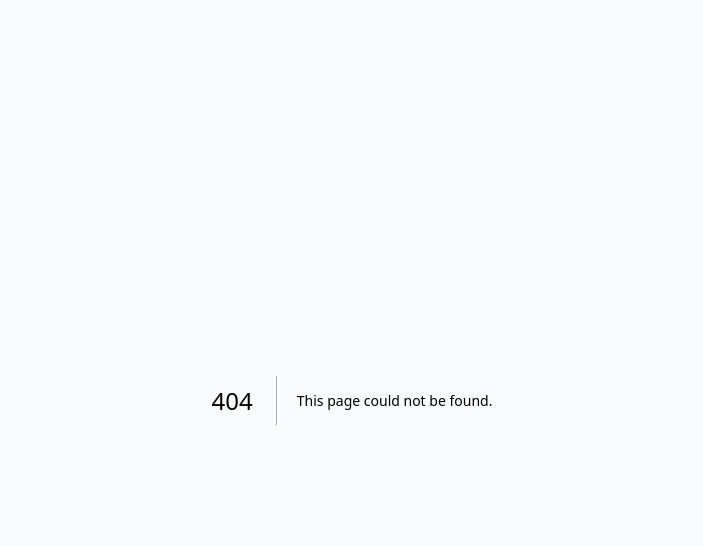
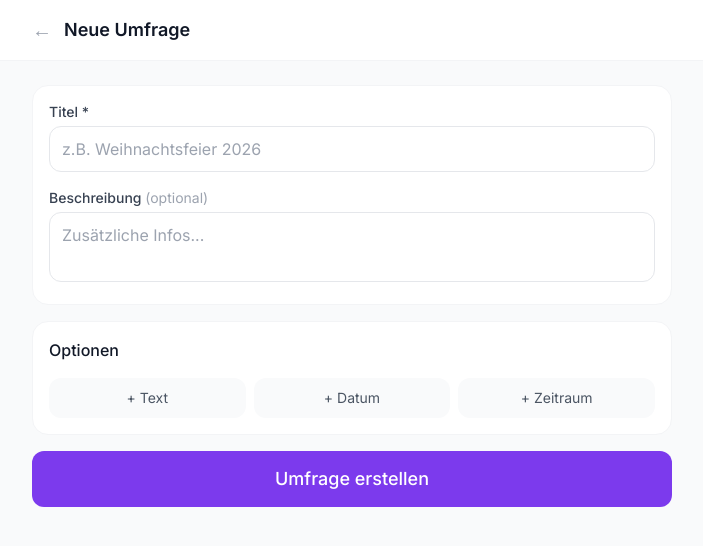
Before and after one commit to dominikbogner/agree, a Next.js app: page /polls/new in a window 1280 px wide. Before the commit this address had no page. Shown: the top 546 px of the page, without its empty margins (288-991 px from the left). Built offline with nearby package versions, Linux system fonts and the light colour scheme.

Commit message:
Create page.tsx

```diff
--- /dev/null
+++ b/src/app/polls/new/page.tsx
@@ -0,0 +1,146 @@
+"use client"
+import { useState } from "react"
+import { useRouter } from "next/navigation"
+
+type OptionType = "TEXT" | "DATE" | "DATE_RANGE"
+interface OptionInput { id: string; type: OptionType; label: string; dateFrom: string; dateTo: string }
+
+function formatLabel(opt: OptionInput): string {
+  if (opt.type === "TEXT") return opt.label
+  if (opt.type === "DATE" && opt.dateFrom)
+    return new Date(opt.dateFrom).toLocaleDateString("de-DE", { weekday: "short", day: "2-digit", month: "2-digit", year: "numeric" })
+  if (opt.type === "DATE_RANGE" && opt.dateFrom && opt.dateTo) {
+    const from = new Date(opt.dateFrom).toLocaleDateString("de-DE", { day: "2-digit", month: "2-digit", year: "numeric" })
+    const to = new Date(opt.dateTo).toLocaleDateString("de-DE", { day: "2-digit", month: "2-digit", year: "numeric" })
+    return `${from} – ${to}`
+  }
+  return ""
+}
+
+export default function NewPoll() {
+  const router = useRouter()
+  const [title, setTitle] = useState("")
+  const [description, setDescription] = useState("")
+  const [options, setOptions] = useState<OptionInput[]>([])
+  const [loading, setLoading] = useState(false)
+  const [error, setError] = useState("")
+
+  const addOption = (type: OptionType) =>
+    setOptions(o => [...o, { id: Math.random().toString(36).slice(2), type, label: "", dateFrom: "", dateTo: "" }])
+
+  const update = (id: string, u: Partial<OptionInput>) =>
+    setOptions(o => o.map(x => x.id === id ? { ...x, ...u } : x))
+
+  const remove = (id: string) => setOptions(o => o.filter(x => x.id !== id))
+
+  const handleSubmit = async () => {
+    if (!title.trim()) { setError("Bitte Titel eingeben"); return }
+    if (options.length < 2) { setError("Mindestens 2 Optionen nötig"); return }
+    setLoading(true); setError("")
+    try {
+      const res = await fetch("/api/polls", {
+        method: "POST",
+        headers: { "Content-Type": "application/json" },
+        body: JSON.stringify({
+          title: title.trim(),
+          description: description.trim() || null,
+          options: options.map((o, i) => ({
+            type: o.type,
+            label: o.type === "TEXT" ? o.label : formatLabel(o),
+            dateFrom: o.dateFrom || null,
+            dateTo: o.dateTo || null,
+            position: i,
+          })),
+        }),
+      })
+      if (!res.ok) throw new Error("Fehler beim Erstellen")
+      const poll = await res.json()
+      router.push(`/polls/${poll.id}`)
+    } catch (e: any) {
+      setError(e.message)
+      setLoading(false)
+    }
+  }
+
+  return (
+    <div className="min-h-screen bg-gray-50">
+      <header className="bg-white border-b border-gray-100 sticky top-0 z-10">
+        <div className="max-w-2xl mx-auto px-4 py-4 flex items-center gap-3">
+          <button onClick={() => router.back()} className="text-gray-400 hover:text-gray-600 text-xl">←</button>
+          <h1 className="text-lg font-semibold text-gray-900">Neue Umfrage</h1>
+        </div>
+      </header>
+
+      <main className="max-w-2xl mx-auto px-4 py-6 space-y-4">
+        <div className="bg-white rounded-2xl border border-gray-100 p-4 space-y-4">
+          <div>
+            <label className="block text-sm font-medium text-gray-700 mb-1">Titel *</label>
+            <input value={title} onChange={e => setTitle(e.target.value)} placeholder="z.B. Weihnachtsfeier 2026"
+              className="w-full border border-gray-200 rounded-xl px-3 py-2.5 text-gray-900 placeholder-gray-400 focus:outline-none focus:ring-2 focus:ring-violet-500 focus:border-transparent" />
+          </div>
+          <div>
+            <label className="block text-sm font-medium text-gray-700 mb-1">Beschreibung <span className="text-gray-400 font-normal">(optional)</span></label>
+            <textarea value={description} onChange={e => setDescription(e.target.value)} placeholder="Zusätzliche Infos..." rows={2}
+              className="w-full border border-gray-200 rounded-xl px-3 py-2.5 text-gray-900 placeholder-gray-400 focus:outline-none focus:ring-2 focus:ring-violet-500 focus:border-transparent resize-none" />
+          </div>
+        </div>
+
+        <div className="bg-white rounded-2xl border border-gray-100 p-4">
+          <h2 className="font-medium text-gray-900 mb-4">Optionen</h2>
+          <div className="space-y-3 mb-4">
+            {options.map(opt => (
+              <div key={opt.id} className="border border-gray-100 rounded-xl p-3">
+                <div className="flex items-center justify-between mb-2">
+                  <span className="text-xs font-medium text-violet-600 bg-violet-50 px-2 py-0.5 rounded-full">
+                    {opt.type === "TEXT" ? "Text" : opt.type === "DATE" ? "Datum" : "Zeitraum"}
+                  </span>
+                  <button onClick={() => remove(opt.id)} className="text-gray-300 hover:text-red-400 text-xl leading-none">×</button>
+                </div>
+                {opt.type === "TEXT" && (
+                  <input value={opt.label} onChange={e => update(opt.id, { label: e.target.value })} placeholder="Option eingeben..."
+                    className="w-full border border-gray-200 rounded-lg px-3 py-2 text-sm focus:outline-none focus:ring-2 focus:ring-violet-500 focus:border-transparent" />
+                )}
+                {opt.type === "DATE" && (
+                  <input type="date" value={opt.dateFrom} onChange={e => update(opt.id, { dateFrom: e.target.value })}
+                    className="w-full border border-gray-200 rounded-lg px-3 py-2 text-sm focus:outline-none focus:ring-2 focus:ring-violet-500 focus:border-transparent" />
+                )}
+                {opt.type === "DATE_RANGE" && (
+                  <div className="grid grid-cols-2 gap-2">
+                    <div>
+                      <label className="text-xs text-gray-400 mb-1 block">Von</label>
+                      <input type="date" value={opt.dateFrom} onChange={e => update(opt.id, { dateFrom: e.target.value })}
+                        className="w-full border border-gray-200 rounded-lg px-3 py-2 text-sm focus:outline-none focus:ring-2 focus:ring-violet-500 focus:border-transparent" />
+                    </div>
+                    <div>
+                      <label className="text-xs text-gray-400 mb-1 block">Bis</label>
+                      <input type="date" value={opt.dateTo} onChange={e => update(opt.id, { dateTo: e.target.value })}
+                        className="w-full border border-gray-200 rounded-lg px-3 py-2 text-sm focus:outline-none focus:ring-2 focus:ring-violet-500 focus:border-transparent" />
+                    </div>
+                  </div>
+                )}
+                {formatLabel(opt) && (
+                  <p className="text-xs text-gray-400 mt-1.5">→ {formatLabel(opt)}</p>
+                )}
+              </div>
+            ))}
+          </div>
+          <div className="grid grid-cols-3 gap-2">
+            {(["TEXT", "DATE", "DATE_RANGE"] as OptionType[]).map(type => (
+              <button key={type} onClick={() => addOption(type)}
+                className="text-sm text-gray-600 bg-gray-50 hover:bg-gray-100 py-2.5 px-3 rounded-xl transition-colors">
+                + {type === "TEXT" ? "Text" : type === "DATE" ? "Datum" : "Zeitraum"}
+              </button>
+            ))}
+          </div>
+        </div>
+
+        {error && <p className="text-sm text-red-500 bg-red-50 px-4 py-3 rounded-xl">{error}</p>}
+
+        <button onClick={handleSubmit} disabled={loading}
+          className="w-full bg-violet-600 hover:bg-violet-700 disabled:bg-violet-300 text-white font-medium py-3.5 px-4 rounded-xl transition-colors text-lg">
+          {loading ? "Erstelle..." : "Umfrage erstellen"}
+        </button>
+      </main>
+    </div>
+  )
+}
```
